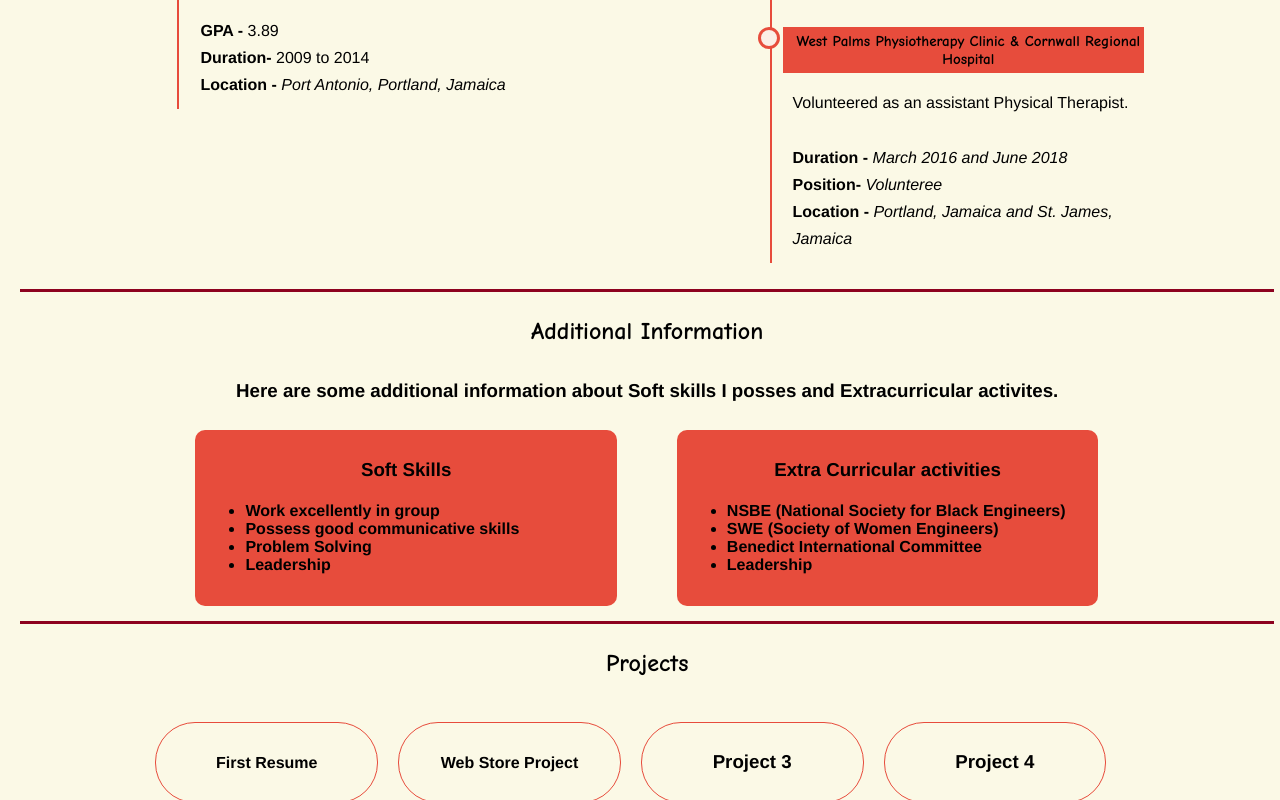
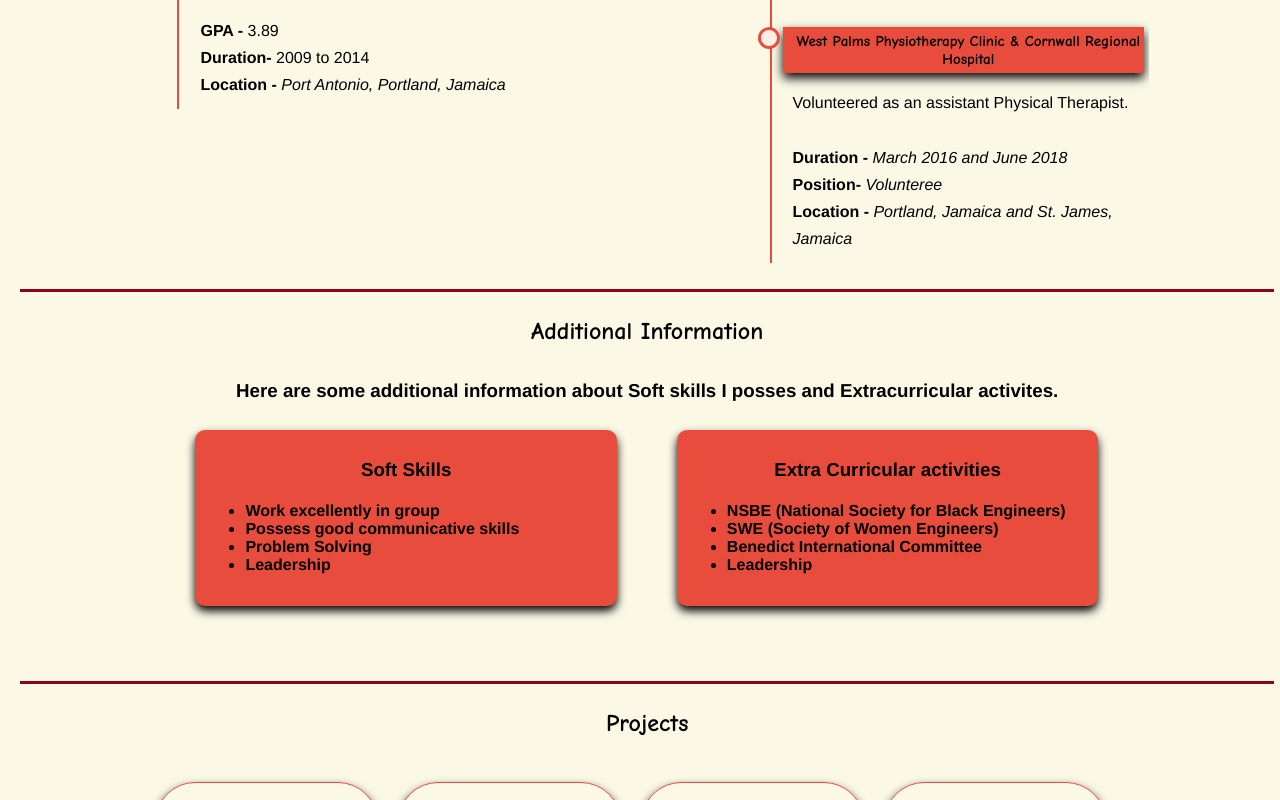
Before and after one commit to shantelAT/Resume.html, a plain HTML site: page Resume/index.html in a window 1280 px wide. Shown: the part 2000-2800 px from the top of the page. Drawn offline with Linux system fonts and the light colour scheme.

Commit message:
Update New resume css.css

```diff
--- a/Resume/New resume css.css
+++ b/Resume/New resume css.css
@@ -52,7 +52,8 @@ a:hover {
     background-color: #8d021f;
     color: white;
     font-family: Comic Sans MS, Helvetica, sans-serif;
- }
+
+}
 
 
 
@@ -124,6 +125,7 @@ font-family: Comic Sans MS, Helvetica, sans-serif;
 	border-radius: 50%;
 	width:250px;
 	border: 2px solid white;
+	box-shadow:0px 10px 20px black;
 
 }
 
@@ -154,7 +156,7 @@ font-family: Comic Sans MS, Helvetica, sans-serif;
 	background-color: #e74c3c !important ;
 	border-radius: 16px;
 	height: 20px;
-	box-shadow: 100%;
+	box-shadow:0px 5px 10px black;
 }
  .progress{
 
@@ -245,6 +247,7 @@ padding: 5px 0px 5px 10px;
 column-rule-color: #fff;
 font-size: 15px;
 font-family: Comic Sans MS, Helvetica, sans-serif;
+box-shadow:0px 5px 10px black;
 /*color: white;*/
 
 }
@@ -371,7 +374,8 @@ z-index: 1;
  	width: 20%;
  	padding: 10px;
  	text-align:left;
- 	border: 1px solid #e74c3c;
+ 	border: 1.5px solid #e74c3c;
+ 	box-shadow:0px 5px 10px black;
  }
 
 /*-------------------- BOX 2--------------------------------*/
@@ -381,13 +385,13 @@ z-index: 1;
 	height: 100%;
 	color: black;
 	border-radius: 10px;
-
+	box-shadow:0px 5px 10px black;
 	background-color: #e74c3c;
 
 
  }
 #boxes .box2{
- 	margin: 10px 10px 10px 50px ;
+ 	margin: 10px 10px 70px 50px ;
  	float: left;
  	width: 40%;
  	padding: 10px;
```
